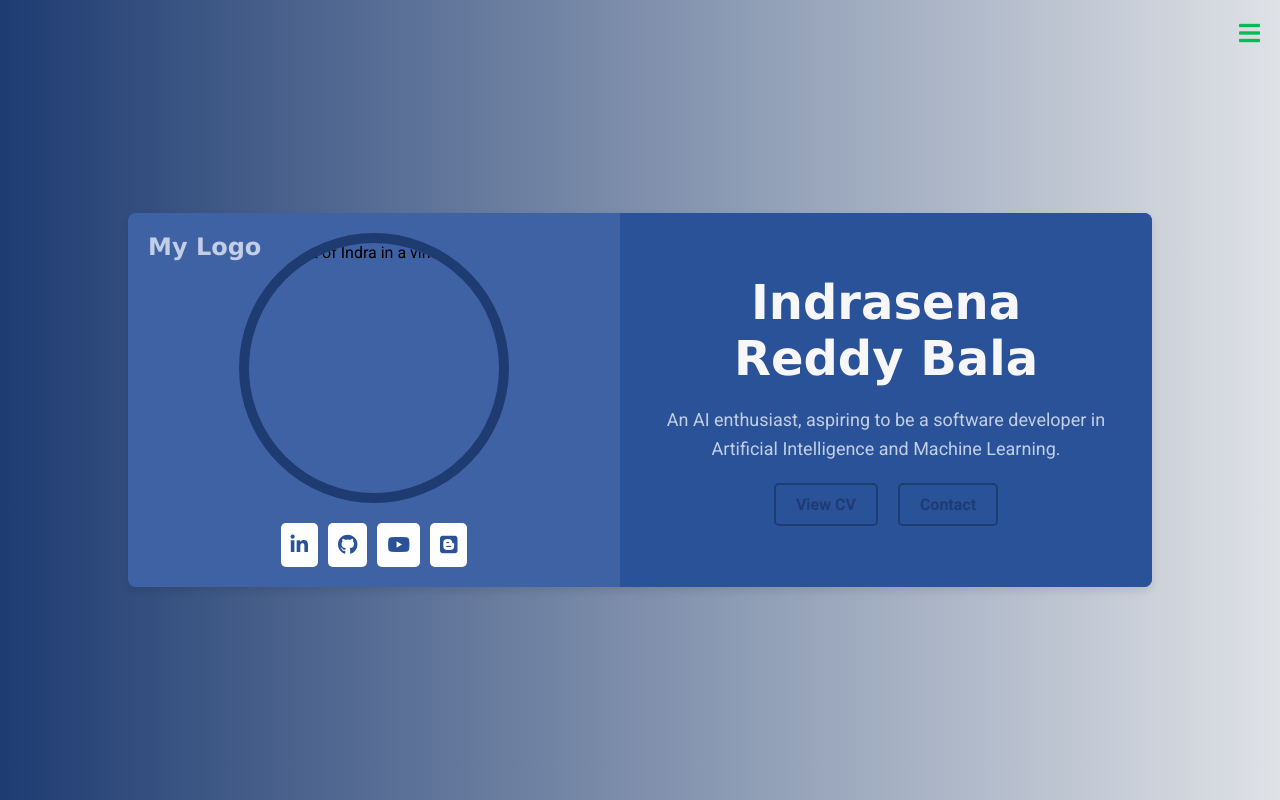
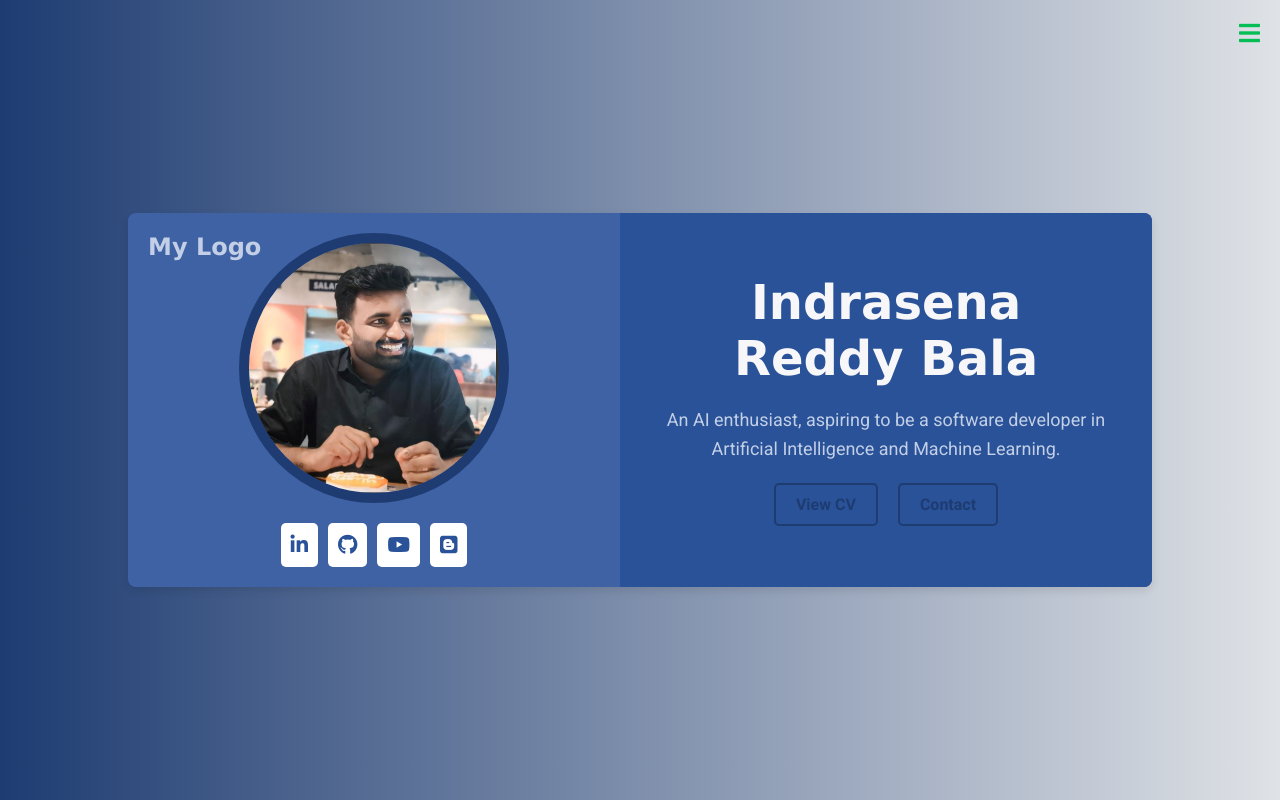
Before and after one commit to Indra1806/my_portfolio, a plain HTML site: page index.html in a window 1280 px wide. Drawn offline with Linux system fonts and the light colour scheme.

Commit message:
Update index.html

```diff
--- a/index.html
+++ b/index.html
@@ -161,7 +161,7 @@
     <div class="container">
         <div class="left">
             <div class="logo">My Logo</div>
-            <img src="your-image.png" alt="Portrait of Indra in a vintage style">
+            <img src="https://github.com/Indra1806/my_portfolio/blob/main/Screenshot%202024-06-12%20133124.png" alt="Portrait of Indra in a vintage style">
             <div class="social-icons">
                 <a href="https://www.linkedin.com/in/indrasena-reddy-bala-b11779258/?lipi=urn%3Ali%3Apage%3Ad_flagship3_feed%3BRSzN2yRQRdSgPxzrlKKSBQ%3D%3D"><i class="fab fa-linkedin-in"></i></a>
                 <a href="https://github.com/Indra1806"><i class="fab fa-github"></i></a>
```
